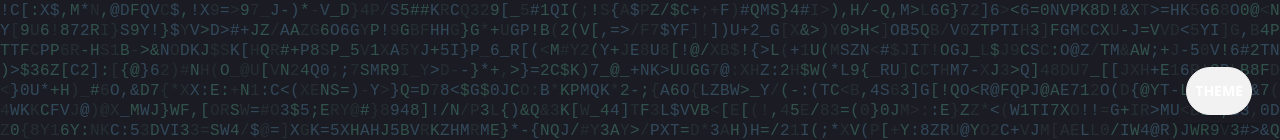
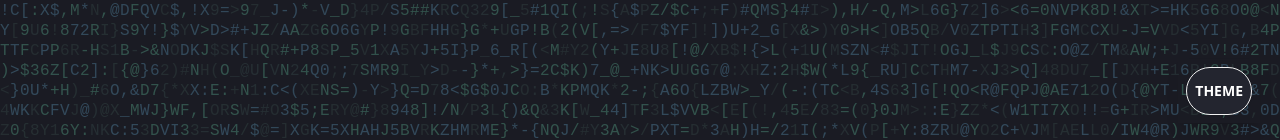
Before and after one commit to zanzandora/portfolio, a React (Vite) app: page / in a window 1280 px wide. Shown: the part 657-797 px from the top of the page. Built offline with nearby package versions, Linux system fonts and the light colour scheme.

Commit message:
refactor: reset default system style btn of IOS mobie

```diff
--- a/src/components/ThemeSwitcher.jsx
+++ b/src/components/ThemeSwitcher.jsx
@@ -47,11 +47,14 @@ export default function ThemeSwitcher() {
     <div className='fixed bottom-5 right-5 z-10' ref={containerRef}>
       <div className=' flex gap-4 items-center   shadow-lg p-2'>
         <button
-          className='p-2  text-white rounded-full btn bg-background border focus:bg-[hsl(var(--muted))]   transition-colors'
+          className='appearance-none focus:outline-none focus:ring-0 active:bg-transparent
+             p-2 text-white rounded-full btn bg-[hsl(var(--background))]
+             border focus:bg-[hsl(var(--muted))] transition-colors'
           onClick={handleToggleSelector}
         >
           THEME
         </button>
+
         {showSelector && (
           <div className='absolute  bottom-full right-0 mb-2 p-2  bg-[hsl(var(--background))]  rounded-sm bg-background border-white border shadow-lg min-w-[200px]'>
             {themes.map((themeName) => (
```
